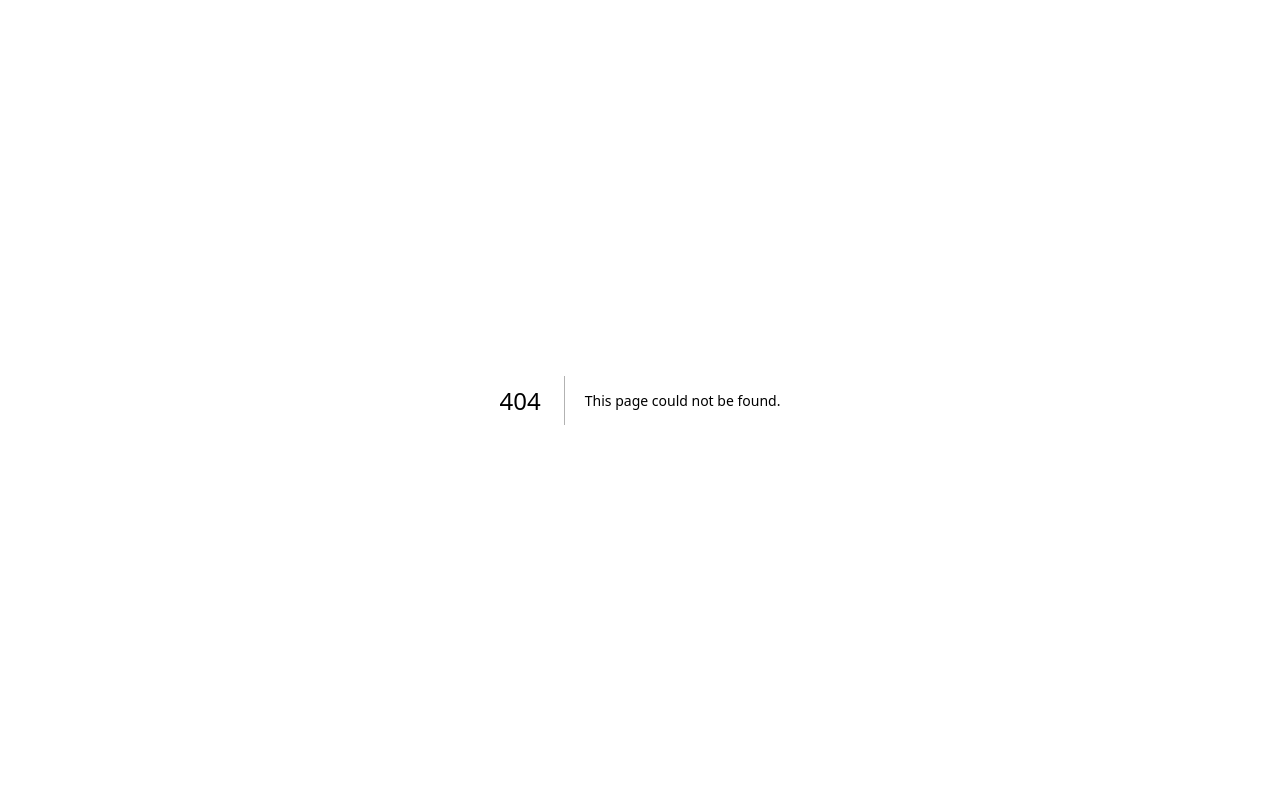
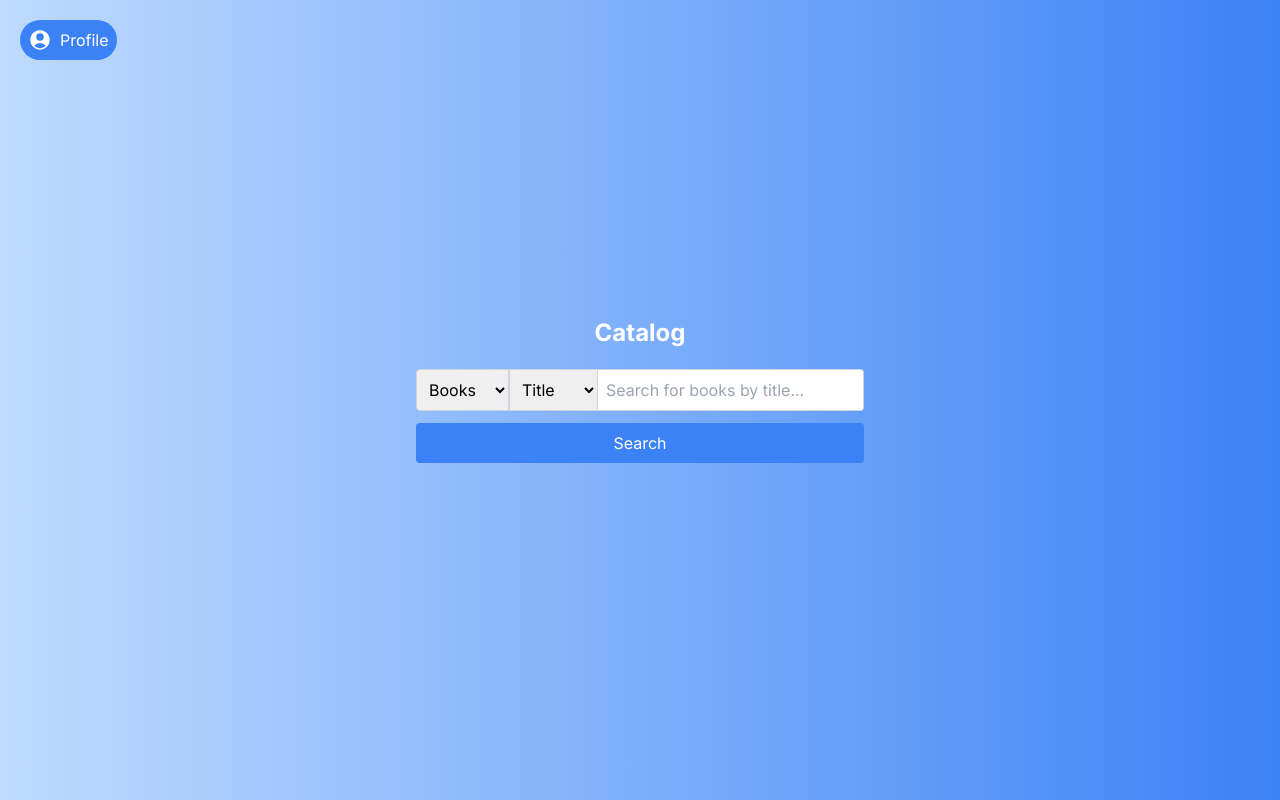
Before and after one commit to mattjuranek/Library-Inventory-System, a Next.js app in the folder frontend/: page /catalog in a window 1280 px wide. Before the commit this address had no page. Built offline with nearby package versions, Linux system fonts and the light colour scheme.

Commit message:
Added catalog page and search/filter functionality

```diff
--- /dev/null
+++ b/frontend/app/catalog/page.tsx
@@ -0,0 +1,158 @@
+"use client";
+
+import { useState } from 'react';
+import Link from 'next/link';
+import axios from 'axios';
+import { UserCircleIcon } from '@heroicons/react/24/solid';
+
+interface Book {
+  id: string;
+  volumeInfo: {
+    title: string;
+    authors?: string[];
+    publisher?: string;
+    publishedDate?: string;
+    description?: string;
+    imageLinks?: {
+      thumbnail?: string;
+    };
+  };
+}
+
+interface Movie {
+  id: string;
+  title: string;
+  release_date: string;
+  overview: string;
+  poster_path: string;
+}
+
+export default function Catalog() {
+  const [query, setQuery] = useState('');
+  const [searchType, setSearchType] = useState('title');
+  const [items, setItems] = useState<(Book | Movie)[]>([]);
+  const [itemType, setItemType] = useState('books');
+  const [lastItemType, setLastItemType] = useState(itemType);
+
+  const searchItems = async () => {
+    try {
+      // Searching books
+      if (itemType === 'books') {
+        const queryParam = searchType === 'author' ? `inauthor:${query}` : `intitle:${query}`;
+        const res = await fetch(`/api/books?query=${queryParam}`);
+        const data = await res.json();
+        setItems(data.items || []);
+      }
+      // Searching movies
+      else if (itemType === 'movies') {
+        const res = await axios.get(`https://api.themoviedb.org/3/search/movie`, {
+          params: {
+            api_key: process.env.NEXT_PUBLIC_TMDB_API_KEY,
+            query: query,
+          },
+        });
+        setItems(res.data.results || []);
+      }
+      setLastItemType(itemType);
+    }
+    catch (error) {
+      console.error('Error fetching data:', error);
+    }
+  };
+
+  return (
+    <div className="relative flex flex-col items-center justify-center min-h-screen bg-gradient-to-r from-blue-200 to-blue-500">
+      <div className="absolute top-5 left-5">
+        <Link href="/profile" legacyBehavior>
+          <a className="p-2 bg-blue-500 text-white rounded-full hover:bg-blue-700 flex items-center">
+            <UserCircleIcon className="h-6 w-6" />
+            <span className="ml-2">Profile</span>
+          </a>
+        </Link>
+      </div>
+      <h1 className="mb-5 text-2xl font-bold text-white">Catalog</h1>
+      <div className="flex flex-col items-center w-full max-w-md">
+        <div className="mb-3 flex w-full">
+          <select
+            value={itemType}
+            onChange={(e) => setItemType(e.target.value)}
+            className="p-2 border border-gray-300 rounded-l"
+          >
+            <option value="books">Books</option>
+            <option value="movies">Movies</option>
+          </select>
+          <select
+            value={searchType}
+            onChange={(e) => setSearchType(e.target.value)}
+            className="p-2 border border-gray-300"
+            disabled={itemType === 'movies'}
+          >
+            <option value="title">Title</option>
+            <option value="author">Author</option>
+          </select>
+          <input
+            type="text"
+            value={query}
+            onChange={(e) => setQuery(e.target.value)}
+            placeholder={`Search for ${itemType} by ${searchType}...`}
+            className="p-2 w-full border-t border-b border-r border-gray-300 rounded-r"
+          />
+        </div>
+        <button
+          onClick={searchItems}
+          className="p-2 w-full bg-blue-500 text-white rounded hover:bg-blue-700"
+        >
+          Search
+        </button>
+      </div>
+      <div id="results" className="w-full max-w-4xl mt-5">
+        {items.length > 0 && lastItemType === itemType && items.map((item) => {
+          // Display book results
+          if (itemType === 'books') {
+            const book = item as Book;
+            const bookInfo = book.volumeInfo || {};
+            return (
+              <div key={book.id} className="item p-4 mb-4 bg-white rounded shadow">
+                {bookInfo.imageLinks && bookInfo.imageLinks.thumbnail ? (
+                  <img
+                    src={bookInfo.imageLinks.thumbnail}
+                    alt={bookInfo.title}
+                    className="mb-2"
+                  />
+                ) : (
+                  <div className="mb-2 h-16 w-12 bg-gray-300 flex items-center justify-center text-gray-500">
+                    No Image
+                  </div>
+                )}
+                <h3 className="text-lg font-bold">{bookInfo.title}</h3>
+                <p>{bookInfo.authors ? bookInfo.authors.join(', ') : 'Unknown Author'}</p>
+                <p>{bookInfo.publisher ? bookInfo.publisher : 'Unknown Publisher'}, {bookInfo.publishedDate}</p>
+                <p>{bookInfo.description ? bookInfo.description : 'No description available.'}</p>
+              </div>
+            );
+          }
+          // Display movie results
+          else if (itemType === 'movies') {
+            const movie = item as Movie;
+            return (
+              <div key={movie.id} className="item p-4 mb-4 bg-white rounded shadow">
+                <img src={`https://image.tmdb.org/t/p/w200${movie.poster_path}`} alt={movie.title} className="mb-2" />
+                <h3 className="text-lg font-bold">{movie.title}</h3>
+                <p>Release Date: {movie.release_date}</p>
+                <p>{movie.overview ? movie.overview : 'No overview available.'}</p>
+              </div>
+            );
+          }
+        })}
+      </div>
+      <style jsx>{`
+        .item {
+          margin-bottom: 20px;
+        }
+        .item img {
+          max-width: 100px;
+        }
+      `}</style>
+    </div>
+  );
+}
--- a/frontend/app/login/page.tsx
+++ b/frontend/app/login/page.tsx
@@ -1,47 +1,45 @@
-"use client"
+"use client";
 
-import Link from "next/link"
-import React, { useState } from "react"
-import { useRouter } from "next/navigation"
+import Link from "next/link";
+import React, { useState } from "react";
+import { useRouter } from "next/navigation";
 
 const Login = () => {
-  const [email, setEmail] = useState("")
-  const [password, setPassword] = useState("")
-  const [error, setError] = useState<string | null>(null)
-  const router = useRouter()
+  const [email, setEmail] = useState("");
+  const [password, setPassword] = useState("");
+  const [error, setError] = useState<string | null>(null);
+  const router = useRouter();
 
   const handleSubmit = async (e: React.FormEvent<HTMLFormElement>) => {
-    e.preventDefault()
-    setError(null)
+    e.preventDefault();
+    setError(null);
 
     try {
       const response = await fetch("http://localhost:4000/login", {
         method: "POST",
         headers: {
-          "Content-Type": "application/json"
+          "Content-Type": "application/json",
         },
-        body: JSON.stringify({ username: email, password })
-      })
+        body: JSON.stringify({ username: email, password }),
+      });
 
       if (!response.ok) {
-        throw new Error("Login failed")
+        throw new Error("Login failed");
       }
 
-      const data = await response.json()
-      localStorage.setItem("accessToken", data.accessToken)
-      localStorage.setItem("refreshToken", data.refreshToken)
+      const data = await response.json();
+      localStorage.setItem("accessToken", data.accessToken);
+      localStorage.setItem("refreshToken", data.refreshToken);
 
-      router.push("/profile")
-    }
-    catch (err) {
+      router.push("/catalog");
+    } catch (err) {
       if (err instanceof Error) {
-        setError(err.message)
-      }
-      else {
-        setError("An unexpected error occurred")
+        setError(err.message);
+      } else {
+        setError("An unexpected error occurred");
       }
     }
-  }
+  };
 
   return (
     <div className="flex flex-col items-center justify-center h-screen bg-gradient-to-r from-blue-200 to-blue-500">
@@ -80,8 +78,14 @@ const Login = () => {
           Signup
         </Link>
       </p>
+      <Link
+        href="/catalog"
+        className="mt-5 text-blue-800 transition hover:text-blue-300 hover:underline"
+      >
+        Continue as Guest
+      </Link>
     </div>
-  )
-}
+  );
+};
 
-export default Login
+export default Login;
--- a/frontend/app/page.tsx
+++ b/frontend/app/page.tsx
@@ -3,16 +3,22 @@ import Link from 'next/link';
 export default function Home() {
   return (
     <div className="flex flex-col items-center justify-center h-screen bg-gradient-to-r from-blue-200 to-blue-500">
-    <h1 className="mb-5 text-4xl font-bold text-white"> Welcome to Your Library Database</h1>
-    <p className="mb-5 text-lg text-white">Please Login or Signup to Continue</p>
-    <div className ="flex space-x-4">
+      <h1 className="mb-5 text-4xl font-bold text-white">Welcome to Your Library Database</h1>
+      <p className="mb-5 text-lg text-white">Please Login or Signup to Continue</p>
+      <div className="flex space-x-4">
         <Link href="/login" className="px-4 py-2 bg-blue-700 text-white rounded-md transition hover:bg-blue-800">
-         <button>Login</button>
+          <button>Login</button>
         </Link>
         <Link href="/signup" className="px-4 py-2 bg-blue-700 text-white rounded-md hover:bg-blue-800">
-            Signup
+          Signup
         </Link>
+      </div>
+      <Link
+        href="/catalog"
+        className="mt-5 text-blue-800 transition hover:text-blue-300 hover:underline"
+      >
+        Continue as Guest
+      </Link>
     </div>
-</div>
   );
 }
--- a/frontend/app/profile/page.tsx
+++ b/frontend/app/profile/page.tsx
@@ -1,17 +1,19 @@
-"use client"
+"use client";
 
-import React, { useEffect, useState } from "react"
-import { useRouter } from "next/navigation"
+import React, { useEffect, useState } from "react";
+import { useRouter } from "next/navigation";
+import Link from "next/link";
+import { MagnifyingGlassIcon } from "@heroicons/react/24/solid";
 
 const Profile = () => {
-  const [user, setUser] = useState<{ username: string } | null>(null)
-  const router = useRouter()
+  const [user, setUser] = useState<{ username: string } | null>(null);
+  const router = useRouter();
 
   useEffect(() => {
-    const accessToken = localStorage.getItem("accessToken")
+    const accessToken = localStorage.getItem("accessToken");
     if (!accessToken) {
-      router.push("/login")
-      return
+      router.push("/login");
+      return;
     }
 
     const fetchUserProfile = async () => {
@@ -22,37 +24,45 @@ const Profile = () => {
             "Content-Type": "application/json",
             "Authorization": `Bearer ${accessToken}`
           }
-        })
+        });
 
         if (!response.ok) {
-          throw new Error("Failed to fetch user profile")
+          throw new Error("Failed to fetch user profile");
         }
 
-        const data = await response.json()
-        console.log("Fetched user data:", data)
-        setUser({ username: data.username })
+        const data = await response.json();
+        console.log("Fetched user data:", data);
+        setUser({ username: data.username });
       }
       catch (err) {
-        console.error(err)
-        router.push("/login")
+        console.error(err);
+        router.push("/login");
       }
-    }
+    };
 
-    fetchUserProfile()
-  }, [router])
+    fetchUserProfile();
+  }, [router]);
 
   const handleLogout = () => {
-    localStorage.removeItem("accessToken")
-    localStorage.removeItem("refreshToken")
-    router.push("/login")
-  }
+    localStorage.removeItem("accessToken");
+    localStorage.removeItem("refreshToken");
+    router.push("/login");
+  };
 
   if (!user) {
-    return <p>Loading...</p>
+    return <p>Loading...</p>;
   }
 
   return (
-    <div className="flex flex-col items-center justify-center h-screen bg-gradient-to-r from-blue-200 to-blue-500">
+    <div className="relative flex flex-col items-center justify-center h-screen bg-gradient-to-r from-blue-200 to-blue-500">
+      <div className="absolute top-5 left-5">
+        <Link href="/catalog" legacyBehavior>
+          <a className="p-2 bg-blue-500 text-white rounded-full hover:bg-blue-700 flex items-center justify-center">
+            <MagnifyingGlassIcon className="h-6 w-6" />
+            <span className="ml-2">Search</span>
+          </a>
+        </Link>
+      </div>
       <h1 className="mb-5 text-2xl font-bold text-white">Profile</h1>
       <div className="flex flex-col items-center justify-center p-5 rounded bg-transparent">
         <p className="mb-3 text-white">Username: {user.username}</p>
@@ -64,7 +74,7 @@ const Profile = () => {
         </button>
       </div>
     </div>
-  )
-}
+  );
+};
 
-export default Profile
+export default Profile;
--- /dev/null
+++ b/frontend/pages/api/books.ts
@@ -0,0 +1,31 @@
+import type { NextApiRequest, NextApiResponse } from 'next';
+
+export default async function handler(req: NextApiRequest, res: NextApiResponse) {
+  const { query } = req.query;
+  const apiKey = process.env.BOOKS_API_KEY;
+
+  console.log('Search query:', query);
+  console.log('API key:', apiKey);
+
+  if (!query) {
+    return res.status(400).json({ error: 'Search parameter needed' });
+  }
+
+  try {
+    const response = await fetch(`https://www.googleapis.com/books/v1/volumes?q=${query}&key=${apiKey}`);
+    const data = await response.json();
+
+    console.log('API response:', data);
+
+    if (response.ok) {
+      res.status(200).json(data);
+    }
+    else {
+      res.status(response.status).json({ message: data.error.message });
+    }
+  }
+  catch (error) {
+    console.error('Error fetching data:', error);
+    res.status(500).json({ error: 'Internal Server Error' });
+  }
+}
--- a/package.json
+++ b/package.json
@@ -5,6 +5,8 @@
     "@fullcalendar/interaction": "^6.1.14",
     "@fullcalendar/react": "^6.1.14",
     "@fullcalendar/timegrid": "^6.1.14",
+    "@heroicons/react": "^2.1.5",
+    "axios": "^1.7.2",
     "bcrypt": "^5.1.1",
     "bcryptjs": "^2.4.3",
     "cookie-parser": "^1.4.6",
```
Also changed, not shown: 1 other file (tests, documents, lock files or other folders). Lines whose indentation alone changed are shown as unchanged.
